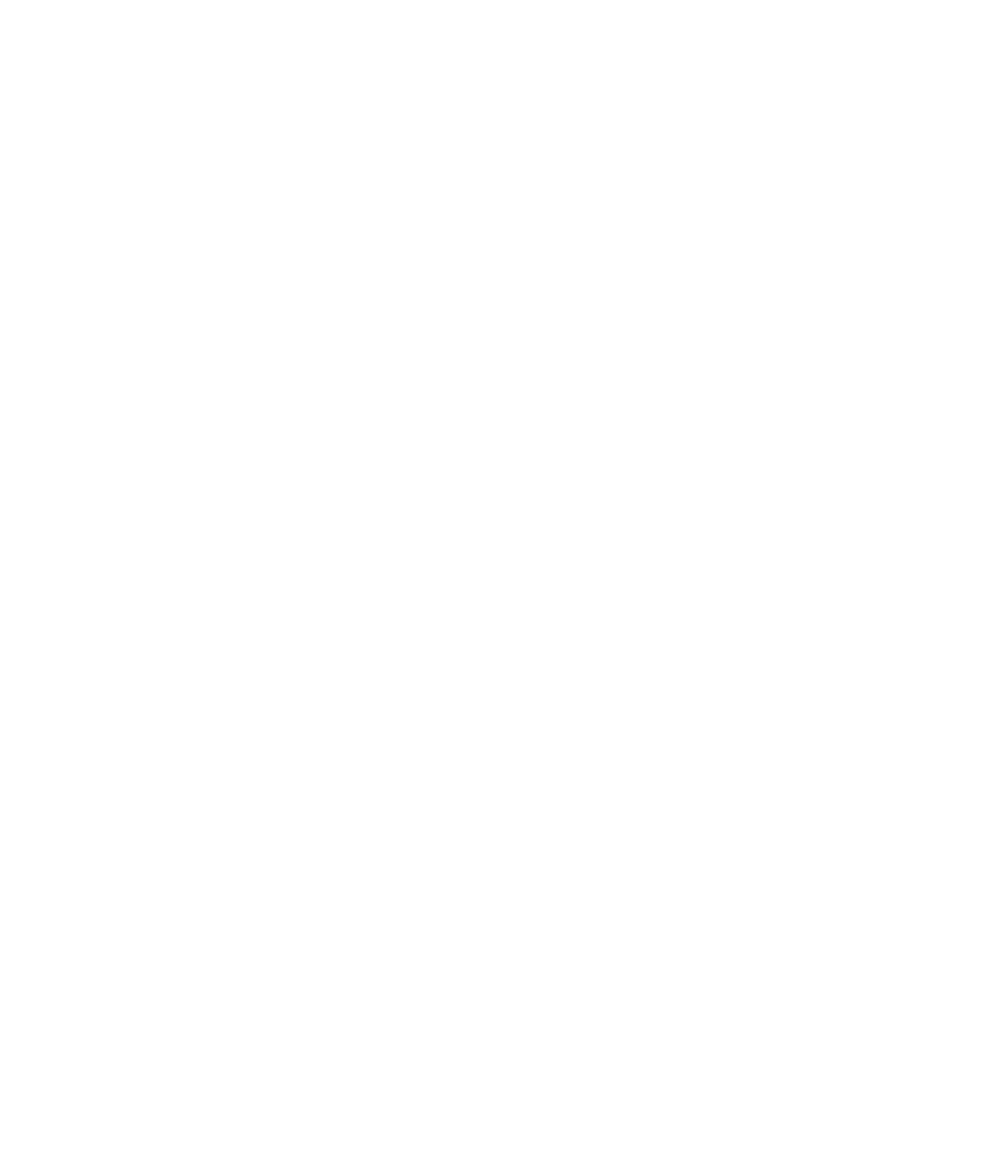
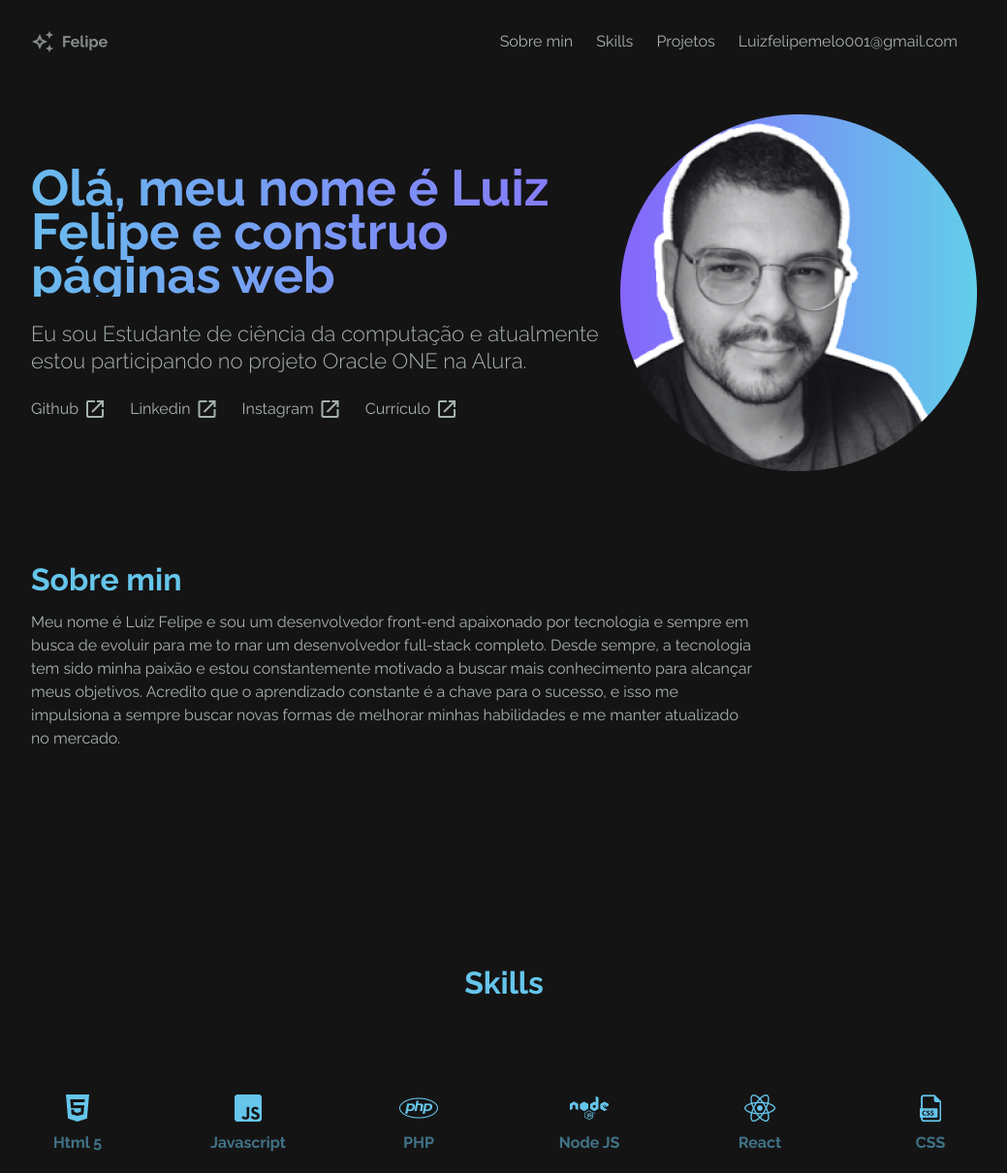
Before and after one commit to FelipeDevMelo/Portifolio-aluraChallenge, a plain HTML site: page index.html in a window 1280 px wide. Shown: the top 1210 px of the page at 97% size, without its empty margins (120-1159 px from the left). Before the commit the page ends 800 px from the top, so only its background shows below. Drawn offline with nearby package versions, Linux system fonts and the light colour scheme.

Commit message:
add 3 sections

```diff
--- a/Styles/style.css
+++ b/Styles/style.css
@@ -0,0 +1,220 @@
+@import url("https://fonts.googleapis.com/css2?family=Raleway:ital,wght@0,100..900;1,100..900&display=swap");
+body {
+	background-color: #151414;
+	color: #e6f4f1;
+	display: flex;
+	flex-direction: column;
+	gap: 32px;
+}
+main {
+	font-family: "Raleway", sans-serif;
+    display: flex;
+    flex-direction: column;
+    gap: 10rem;
+	margin: 0 152px 0 152px;
+}
+
+.material-symbols-outlined {
+	font-variation-settings: "FILL" 0, "wght" 400, "GRAD" 0, "opsz" 24;
+}
+
+/* CABEÇALHO */
+.header {
+	margin: 0 152px 0 152px;
+	display: flex;
+	justify-content: space-between;
+	height: 86px;
+	align-items: center;
+	font-family: "Raleway", sans-serif;
+}
+.navbar {
+	display: flex;
+	gap: 32px;
+}
+
+.navbar ul {
+	list-style-type: none;
+	margin: 0;
+	padding: 0;
+}
+
+.navbar ul li {
+	display: inline-block;
+	margin-right: 20px;
+}
+
+.navbar ul li a {
+	text-decoration: none;
+
+	color: #a6b2b0;
+
+	position: relative; /* para que a linha possa ser posicionada em relação a este elemento */
+}
+
+.navbar ul li a::after {
+	content: "";
+	position: absolute;
+	bottom: -3px; /* ajuste a altura da linha conforme necessário */
+	left: 0;
+	width: 0;
+	height: 2px;
+	background-color: #8876fb; /* cor da linha */
+	transition: width 0.3s; /* animação de transição da largura da linha */
+}
+
+.navbar ul li a:hover::after {
+	width: 100%; /* largura da linha ao passar o mouse */
+}
+
+/* CABEÇALHO */
+
+/* SEÇÃO ABOUT ME */
+.about-me {
+	display: flex;
+	flex-direction: column;
+	gap: 32px;
+}
+.Hero {
+	display: flex;
+	flex-direction: row;
+	gap: 17px;
+	align-items: center;
+}
+.titulo-group {
+	display: flex;
+	gap: 24px;
+	flex-direction: column;
+}
+.titulo-group h1 {
+	font-size: 52px;
+	font-weight: bold;
+	line-height: 45px;
+	background: -webkit-linear-gradient(0deg, #69baed 0%, #8876fb 100%);
+	-webkit-background-clip: text;
+	-webkit-text-fill-color: transparent;
+}
+.titulo-group p {
+	color: #a6b2b0;
+	font-size: 22px;
+	line-height: 28px;
+	font-weight: 300;
+}
+.Links-redes-sociais ul li a {
+	color: #a6b2b0;
+	display: flex;
+	flex-direction: row;
+	align-items: center;
+	gap: 5px;
+}
+.about-me__container-secundario {
+	display: flex;
+	flex-direction: column;
+	gap: 16px;
+	padding: 64px 0 64px 0;
+}
+.subtitulo {
+	color: #65c5eb;
+	font-size: 32px;
+	font-weight: bold;
+}
+.about-me__container-secundario p {
+	color: #a6b2b0;
+	font-size: 16px;
+	width: 751px;
+	line-height: 24px;
+}
+
+/* SEÇÃO ABOUT ME */
+
+/* SEÇÃO SKILLS */
+.skills {
+	display: flex;
+	flex-direction: column;
+	align-items: center;
+	justify-content: center;
+}
+.icones {
+	display: flex;
+	flex-direction: row;
+}
+
+/* SEÇÃO SKILLS */
+
+/* SEÇÃO PROJETOS */
+.projetos {
+	display: flex;
+	flex-direction: column;
+	align-items: center;
+	gap: 32px;
+}
+.projeto1,
+.projeto3 {
+	align-items: center;
+	display: flex;
+	flex-direction: row;
+}
+.projeto2 {
+	align-items: center;
+	display: flex;
+	flex-direction: row-reverse;
+}
+
+.projeto-about {
+	display: flex;
+	flex-direction: column;
+	gap: 16px;
+	color: #a6b2b0;
+	font-size: 22;
+	font-weight: bold;
+}
+.btn {
+	background-color: transparent;
+	border: solid 1px #8876fb;
+	color: #8876fb;
+	cursor: pointer;
+	position: relative;
+	overflow: hidden;
+	padding: 16px;
+	text-align: center;
+	text-decoration: none;
+	display: inline-block;
+	font-size: 16px;
+}
+
+
+.bnts-group {
+	display: flex;
+	flex-direction: row;
+	gap: 16px;
+}
+/* SEÇÃO PROJETOS */
+.btn:hover{
+    color: #ffffff;
+}
+.animated-button::before {
+	content: "";
+	position: absolute;
+	top: 0;
+	left: 0;
+	width: 0;
+	height: 100%;
+	background: linear-gradient(to right, #8876fb, #3498db);
+	animation-duration: 0.3s;
+	animation-fill-mode: forwards;
+	z-index: -1;
+
+}
+
+@keyframes fillWidth {
+	from {
+		width: 0;
+	}
+	to {
+		width: 100%;
+	}
+}
+
+.animated-button:hover::before {
+	animation-name: fillWidth;
+
+}
--- a/index.html
+++ b/index.html
@@ -1,13 +1,168 @@
 <!DOCTYPE html>
 <html lang="pt-br">
-<head>
-    <meta charset="UTF-8">
-    <meta name="viewport" content="width=device-width, initial-scale=1.0">
-    <link rel="stylesheet" href="/Styles/style.css">
-    <link rel="stylesheet" href="/Styles/reset.css">
-    <title>Felipe</title>
-</head>
-<body>
+	<head>
+		<meta charset="UTF-8" />
+		<meta name="viewport" content="width=device-width, initial-scale=1.0" />
+		<link rel="stylesheet" href="/Styles/style.css" />
+		<link rel="stylesheet" href="/Styles/reset.css" />
+		<link
+			rel="stylesheet"
+			href="https://fonts.googleapis.com/css2?family=Material+Symbols+Outlined:opsz,wght,FILL,GRAD@20..48,100..700,0..1,-50..200"
+		/>
+		<title>Felipe</title>
+	</head>
+	<body>
+		<header class="header">
+			<img class="logo" src="/Assets/Logo.png" alt="" />
+			<nav class="navbar">
+				<ul>
+					<li><a href="#">Sobre min</a></li>
+					<li><a href="#">Skills</a></li>
+					<li><a href="#">Projetos</a></li>
+					<li><a href="#">Luizfelipemelo001@gmail.com</a></li>
+				</ul>
+			</nav>
+		</header>
+		<main>
+			<section class="about-me">
+				<div class="Hero">
+					<div class="titulo-group">
+						<h1>
+							Olá, meu nome é Luiz Felipe e construo páginas web
+						</h1>
+						<p>
+							Eu sou Estudante de ciência da computação e
+							atualmente estou participando no projeto Oracle ONE
+							na Alura.
+						</p>
+						<nav class="Links-redes-sociais navbar">
+							<ul>
+								<li>
+									<a href="#"
+										>Github<span
+											class="material-symbols-outlined"
+										>
+											open_in_new
+										</span></a
+									>
+								</li>
+								<li>
+									<a href="#"
+										>Linkedin<span
+											class="material-symbols-outlined"
+										>
+											open_in_new
+										</span></a
+									>
+								</li>
+								<li>
+									<a href="#"
+										>Instagram<span
+											class="material-symbols-outlined"
+										>
+											open_in_new
+										</span></a
+									>
+								</li>
+								<li>
+									<a href="#"
+										>Currículo<span
+											class="material-symbols-outlined"
+										>
+											open_in_new
+										</span></a
+									>
+								</li>
+							</ul>
+						</nav>
+					</div>
+					<img class="perfil-img" src="/Assets/Perfil.png" alt="" />
+				</div>
+				<div class="about-me__container-secundario">
+					<h2 class="subtitulo">Sobre min</h2>
+					<p>
+						Meu nome é Luiz Felipe e sou um desenvolvedor front-end
+						apaixonado por tecnologia e sempre em busca de evoluir
+						para me to rnar um desenvolvedor full-stack completo.
+						Desde sempre, a tecnologia tem sido minha paixão e estou
+						constantemente motivado a buscar mais conhecimento para
+						alcançar meus objetivos. Acredito que o aprendizado
+						constante é a chave para o sucesso, e isso me impulsiona
+						a sempre buscar novas formas de melhorar minhas
+						habilidades e me manter atualizado no mercado.
+					</p>
+				</div>
+			</section>
 
-</body>
+			<section class="skills">
+				<h2 class="subtitulo">Skills</h2>
+				<div class="icones">
+					<figure>
+						<img src="/Assets/Skill.png" alt="" />
+					</figure>
+					<figure>
+						<img src="/Assets/Skill (1).png" alt="" />
+					</figure>
+					<figure>
+						<img src="/Assets/Skill (2).png" alt="" />
+					</figure>
+					<figure>
+						<img src="/Assets/Skill (3).png" alt="" />
+					</figure>
+					<figure>
+						<img src="/Assets/Skill (4).png" alt="" />
+					</figure>
+					<figure>
+						<img src="/Assets/Skill (5).png" alt="" />
+					</figure>
+				</div>
+			</section>
+			<section class="projetos">
+				<h2 class="subtitulo">Projetos</h2>
+				<section class="projeto1">
+					<figure>
+						<img src="/Assets/project1.png" alt="" />
+					</figure>
+					<div class="projeto-about">
+						<h3>Decodificador de texto</h3>
+						<p>Challenge Alura Codificador</p>
+						<div class="bnts-group">
+							<a href="#" class="btn animated-button"
+								>Repositório</a
+							>
+							<a href="#" class="btn animated-button">Ver demo</a>
+						</div>
+					</div>
+				</section>
+				<section class="projeto2">
+					<figure>
+						<img src="/Assets/project2.png" alt="" />
+					</figure>
+					<div class="projeto-about">
+						<h3>Decodificador de texto</h3>
+						<div class="bnts-group">
+							<a href="#" class="btn animated-button"
+								>Repositório</a
+							>
+							<a href="#" class="btn animated-button">Ver demo</a>
+						</div>
+					</div>
+				</section>
+				<section class="projeto3">
+					<figure>
+						<img src="/Assets/project3.png" alt="" />
+					</figure>
+					<div class="projeto-about">
+						<h3>Decodificador de texto</h3>
+						<div class="bnts-group">
+							<a href="#" class="btn animated-button"
+								>Repositório</a
+							>
+							<a href="#" class="btn animated-button">Ver demo</a>
+						</div>
+					</div>
+				</section>
+			</section>
+		</main>
+	</body>
 </html>
```
Also changed, not shown: Assets/Logo.png (added), Assets/Perfil.png (added), Assets/Project2.png (added), Assets/Project3.png (added), Assets/Skill (1).png (added), Assets/Skill (2).png (added), Assets/Skill (3).png (added), Assets/Skill (4).png (added), Assets/Skill (5).png (added), Assets/Skill.png (added), Assets/project1.png (added).
